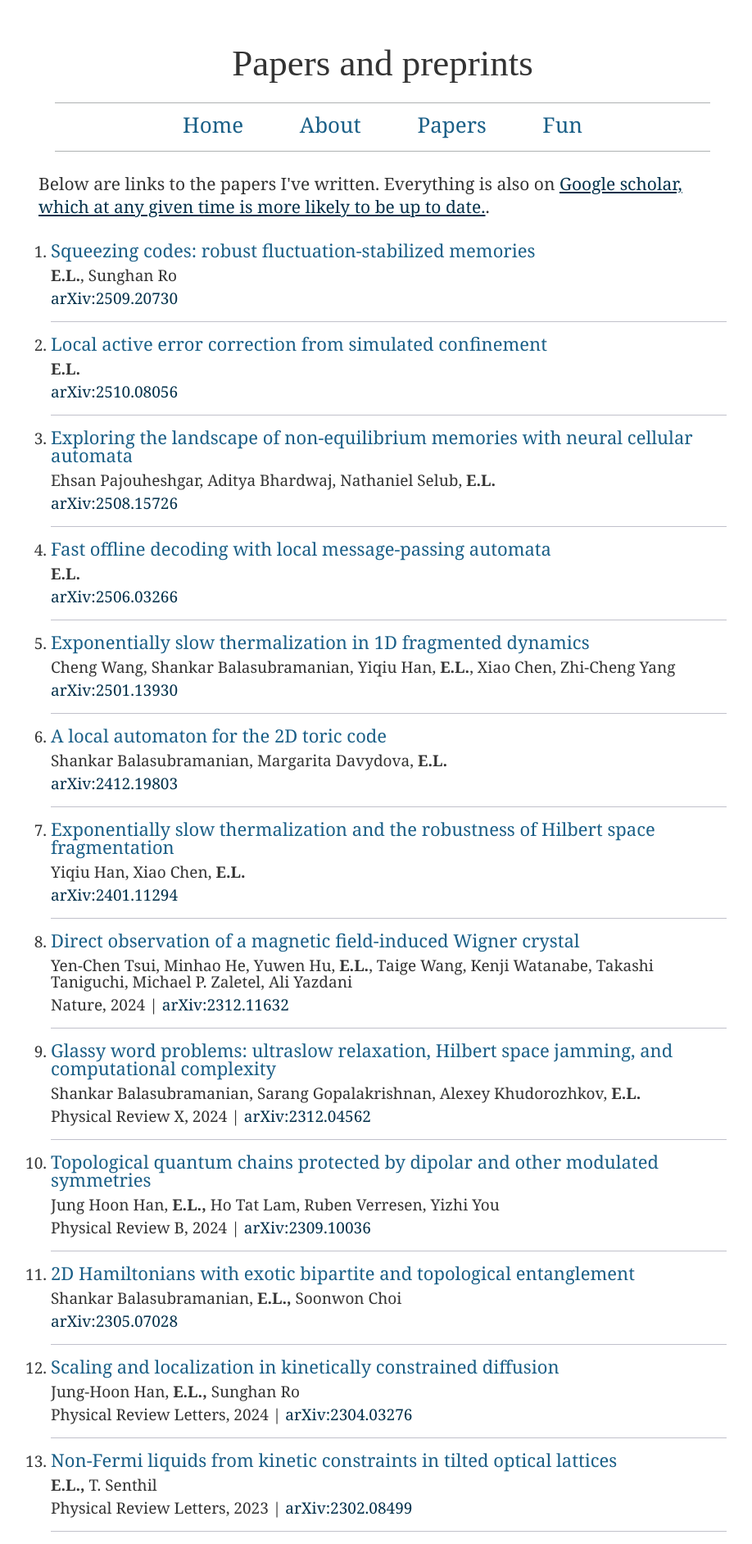
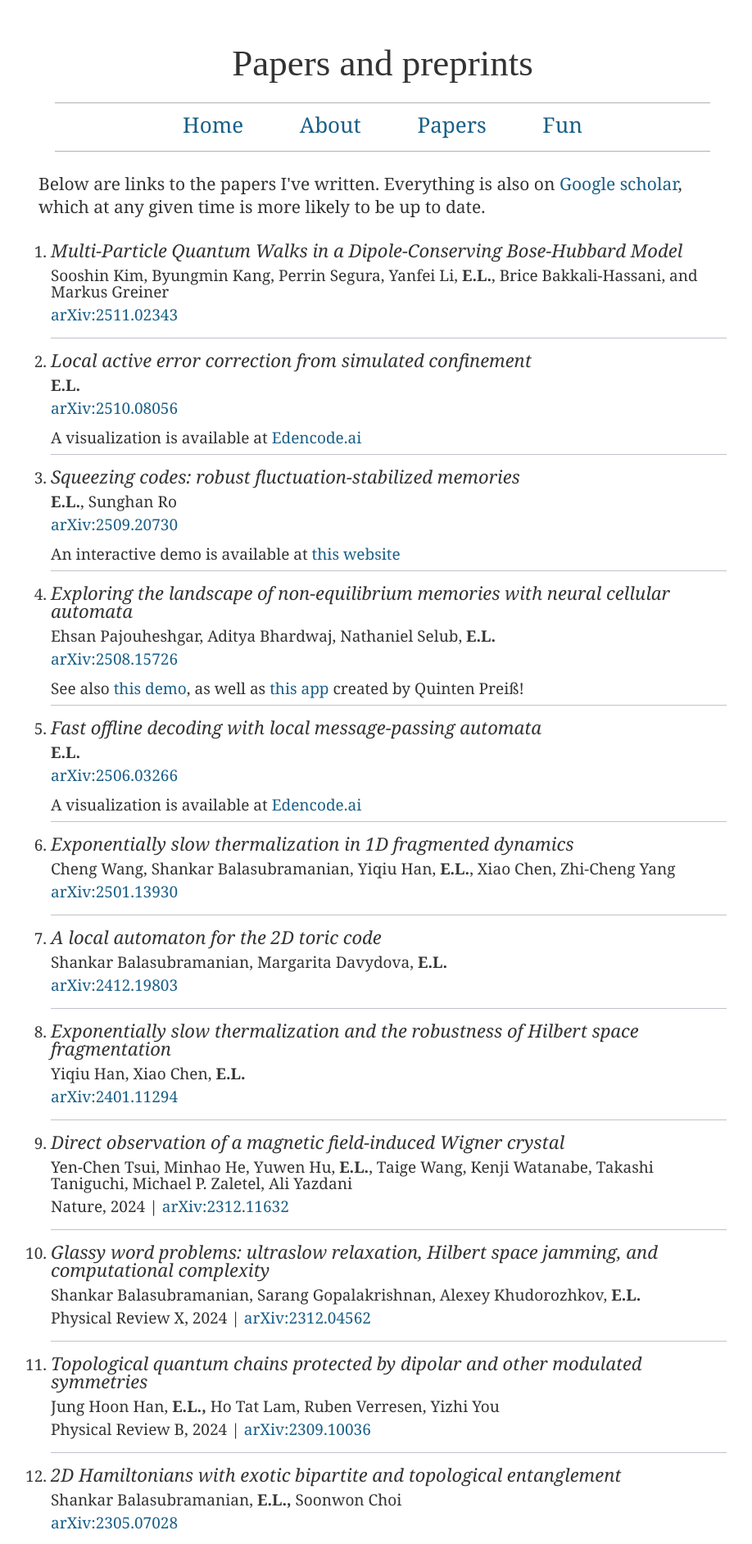
Before and after one commit to ethanlake/ethanlake.github.io, a Jekyll site: the page papers.html, which Jekyll copies as it is, in a window 1280 px wide. Shown: the top 1884 px of the page at 82% size, without its empty margins (173-1091 px from the left). Built offline with Jekyll 4.4.1, drawn with Linux system fonts in a browser that asks for light colours.

Commit message:
updated styling, added links to visualizations

```diff
--- a/index.css
+++ b/index.css
@@ -30,8 +30,7 @@ html, body, div, span, applet, object, iframe, h1, h2, h3, h4, h5, h6, p, blockq
     --titleBackgroundColor: white;
     --titleStripeColor: rgb(129, 129, 129);
 
-    --linkColor:rgb(0, 0, 0);
-    --linkColor: rgb(1, 0, 65);
+    --linkColor: #03314b;
 
     /* --linkColor:#113e5d;
     --linkColor:black; */
@@ -293,8 +292,8 @@ h6 {
 }
 
 .intro a{
-    color:#03314b;
-	text-decoration: underline;
+    color:#1a5f87;
+	text-decoration: none;
 }
 
 .intro a:hover{
@@ -400,8 +399,9 @@ IMG.displayed {
     margin-bottom: 20px;
   }
   .paper h3 {
-	color: #1a5f87;
+	color: var(--textColor);
     font-weight: normal;
+    font-style: italic;
   }
   .paper a {
     color: #03314b;
@@ -415,6 +415,10 @@ IMG.displayed {
     display: block;
     font-style: normal;
 	margin-bottom: 8px;
+	color: var(--textColor);
+  }
+  .paper .authors a {
+	color: #1a5f87;
   }
   .paper .journal {
     display: block;
@@ -423,6 +427,7 @@ IMG.displayed {
   }
   .paper .journal a {
 	font-weight: normal;
+	color: #1a5f87;
 	}
 
   .paper .arxiv {
--- a/index.html
+++ b/index.html
@@ -35,11 +35,11 @@
 <div class="intro">
   <div class="intro-content">
     <div class="intro-text">
-      <p> I am a Miller Postdoctoral Fellow at UC Berkeley, where I work on problems in many-body physics, quantum error correction, and non-equilibrium dynamics.
+      <p> I am a Miller Postdoctoral Fellow at UC Berkeley, interested in a broad range of problems in theoretical many-body physics, error correction, and non-equilibrium dynamics.
         </p>
             <br>
 
-        <p> <em>email:</em>  elake at berkeley.edu </p>
+        <p> <a href="mailto:elake@berkeley.edu">email</a> / <a href="https://arxiv.org/search/?query=ethan+lake&searchtype=all">arxiv</a> / <a href="https://scholar.google.com/citations?user=Qf2ky_8AAAAJ&hl=en">google scholar</a> / <a href="https://github.com/ethanlake/">github</a> </p>
         <br>
     </div>
     <div class="intro-image">
--- a/papers.html
+++ b/papers.html
@@ -34,7 +34,7 @@
 <div class="intro">
 
   <p> Below are links to the papers I've written.
-    Everything is also on <a href="https://scholar.google.com/citations?user=Qf2ky_8AAAAJ"> Google scholar, which at any given time is more likely to be up to date.</a>.
+    Everything is also on <a href="https://scholar.google.com/citations?user=Qf2ky_8AAAAJ"> Google scholar</a>, which at any given time is more likely to be up to date.
  </p>
 
  <br>
@@ -42,10 +42,10 @@
  <ol class="paper">
 
   <li>
-    <h3>Squeezing codes: robust fluctuation-stabilized memories</h3>
+    <h3>Multi-Particle Quantum Walks in a Dipole-Conserving Bose-Hubbard Model</h3>
     <p class="details">
-      <span class="authors"> <b>E.L.</b>, Sunghan Ro</span>
-      <span class="journal"><a href="https://arxiv.org/abs/2509.20730">arXiv:2509.20730</a></span>
+      <span class="authors"> Sooshin Kim, Byungmin Kang, Perrin Segura, Yanfei Li, <b>E.L.</b>, Brice Bakkali-Hassani, and Markus Greiner</span>
+      <span class="journal"><a href="https://arxiv.org/abs/2511.02343">arXiv:2511.02343</a></span>
       <hr>
     </p>
   </li>
@@ -57,6 +57,17 @@
     <p class="details">
       <span class="authors"> <b>E.L.</b></span>
       <span class="journal"><a href="https://arxiv.org/abs/2510.08056">arXiv:2510.08056</a></span>
+      <span class="authors"> A visualization is available at <a href="https://www.edencode.ai/demo">Edencode.ai</a> </span>
+      <hr>
+    </p>
+  </li>
+
+  <li>
+    <h3>Squeezing codes: robust fluctuation-stabilized memories</h3>
+    <p class="details">
+      <span class="authors"> <b>E.L.</b>, Sunghan Ro</span>
+      <span class="journal"><a href="https://arxiv.org/abs/2509.20730">arXiv:2509.20730</a></span>
+      <span class="authors"> An interactive demo is available at <a href="https://memorynca.github.io/2D/floq">this website</a>  </span>
       <hr>
     </p>
   </li>
@@ -67,6 +78,7 @@
     <p class="details">
       <span class="authors"> Ehsan Pajouheshgar, Aditya Bhardwaj, Nathaniel Selub, <b>E.L.</b></span>
       <span class="journal"><a href="https://arxiv.org/abs/2508.15726">arXiv:2508.15726</a></span>
+      <span class="authors"> See also <a href="https://memorynca.github.io/2D/">this demo</a>, as well as <a href="https://apps.apple.com/de/app/nca-memories/id6754988083?l=en-GB">this app</a> created by Quinten Preiß! </span>
       <hr>
     </p>
   </li>
@@ -76,6 +88,7 @@
     <p class="details">
       <span class="authors"> <b>E.L.</b></span>
       <span class="journal"><a href="https://arxiv.org/abs/2506.03266">arXiv:2506.03266</a></span>
+      <span class="authors"> A visualization is available at <a href="https://www.edencode.ai/demo">Edencode.ai</a> </span>
       <hr>
     </p>
   </li>
```
